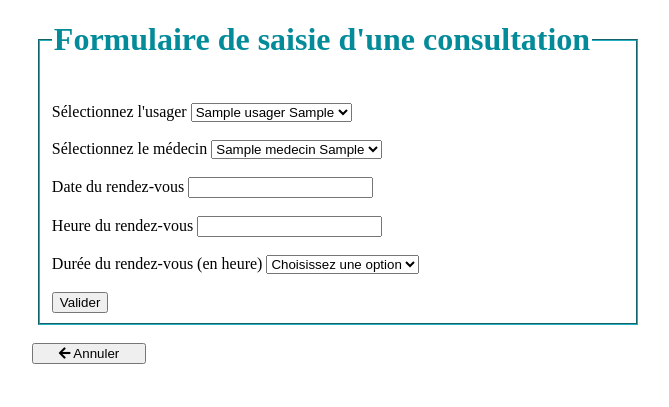
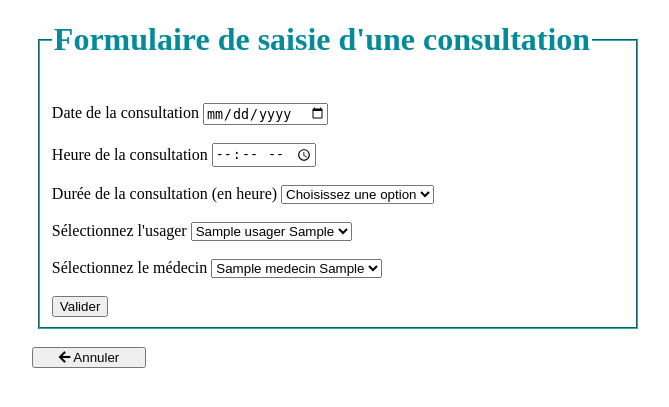
Before and after one commit to prescilla-estrade/Projet-Cabinet-Medical, a PHP site: page /Cabinet_Medical_API/saisie_consultations.php in a window 1280 px wide. Shown: the top 407 px of the page, without its empty margins (302-971 px from the left). Run offline with PHP 8.4, Linux system fonts and the light colour scheme; tables that the repository leaves empty or names only in its code hold one stand-in row (values such as "Sample post"); data that the repository does not hold is empty.

Commit message:
modif ajouter_medecin, saisie_consultations et traitement_consultations

```diff
--- a/ajouter_medecin.php
+++ b/ajouter_medecin.php
@@ -58,7 +58,7 @@ if ($_SERVER["REQUEST_METHOD"] == "POST") {
             <legend> <h1>Formulaire d'ajout d'un médecin</h1> </legend>
                 <form action="<?php echo htmlspecialchars($_SERVER["PHP_SELF"]); ?>" method="post">
                     <br> Civilité
-                    <select name="civilite">
+                    <select name="civilite" required>
                         <option>Choisissez une option</option>
                         <option>M</option>
                         <option>Mme</option>
--- a/saisie_consultations.php
+++ b/saisie_consultations.php
@@ -57,6 +57,20 @@ if ($_SERVER["REQUEST_METHOD"] == "POST") {
         <br>
        <legend> <h1>Formulaire de saisie d'une consultation</h1></legend>
         <form action="traitement_consultations.php" method="post">
+
+        <label for="date_consult">Date de la consultation </label>
+        <input type="date" id="date_consult" name="date_consult"><br><br>
+        <label for="heure_consult">Heure de la consultation </label>
+        <input type="time" id="heure_consult" name="heure_consult"><br><br>
+        <label for="duree_consult">Durée de la consultation (en heure)</label>
+        <select name="duree_consult">
+            <option>Choisissez une option</option>
+            <option value="15min">15min</option>
+            <option value="30min">30min</option>
+            <option value="45min">45min</option>
+            <option value="1h">1h</option>
+        </select><br><br>
+
         <label for="usager">Sélectionnez l'usager </label>
         <select name="id_usager" id="usager">
             <?php
@@ -133,23 +147,8 @@ if ($_SERVER["REQUEST_METHOD"] == "POST") {
             }
             ?>
         </select>
-
-
-
-            <br><br>
-            <label for="date_consult">Date du rendez-vous </label>
-            <input type="date-local" id="date_consult" name="date_consult"><br><br>
-            <label for="heure_consult">Heure du rendez-vous </label>
-            <input type="time-local" id="heure_consult" name="heure_consult"><br><br>
-            <label for="duree_consult">Durée du rendez-vous (en heure)</label>
-            <select name="duree_consult">
-                <option>Choisissez une option</option>
-                <option value="15min">15min</option>
-                <option value="30min">30min</option>
-                <option value="45min">45min</option>
-                <option value="1h">1h</option>
-            </select><br><br>
-            <input type="submit" value="Valider">
+        <br><br>
+        <input type="submit" value="Valider">
         </form>
     </fieldset>
     <br>
--- a/traitement_consultations.php
+++ b/traitement_consultations.php
@@ -1,5 +1,6 @@
 <?php
-require("verif_session.php");
+//require("verif_session.php");
+require("fonction_consultations.php");
 
 $id_usager = $_POST['id_usager'];
 $id_medecin = $_POST['id_medecin'];
```
